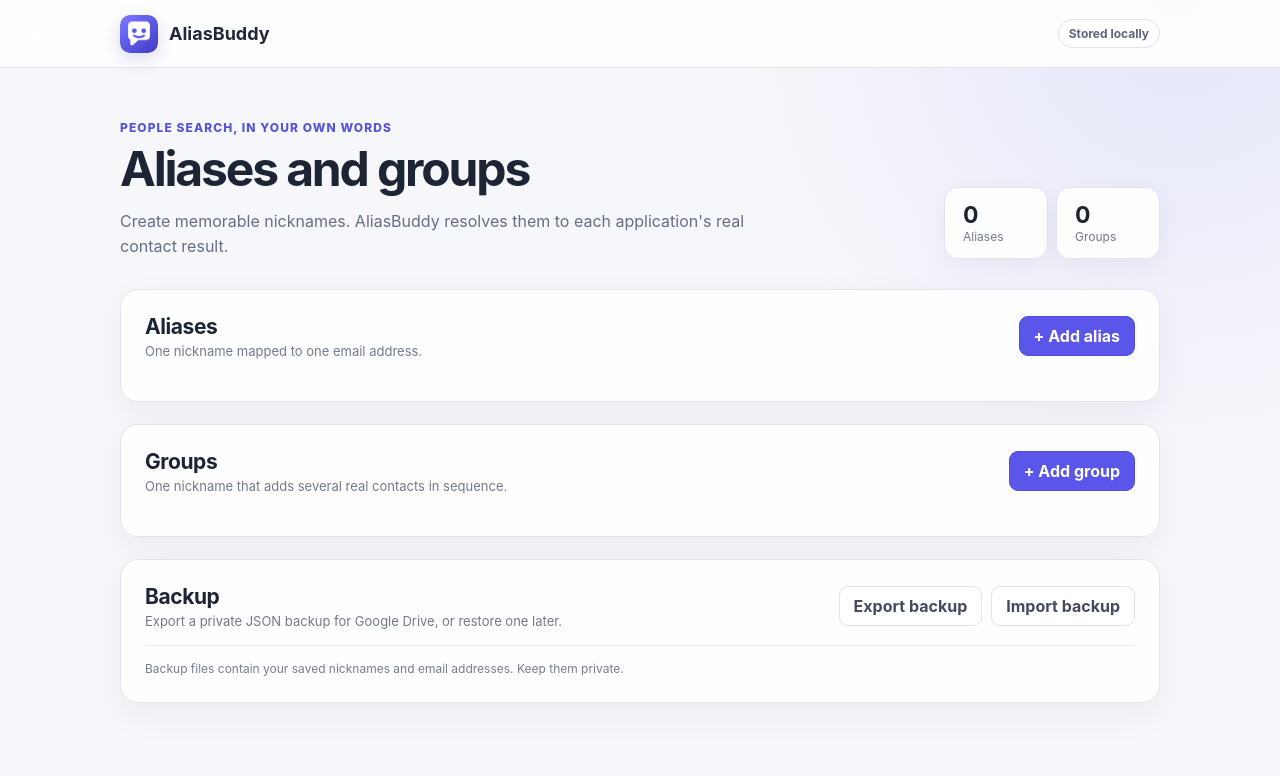
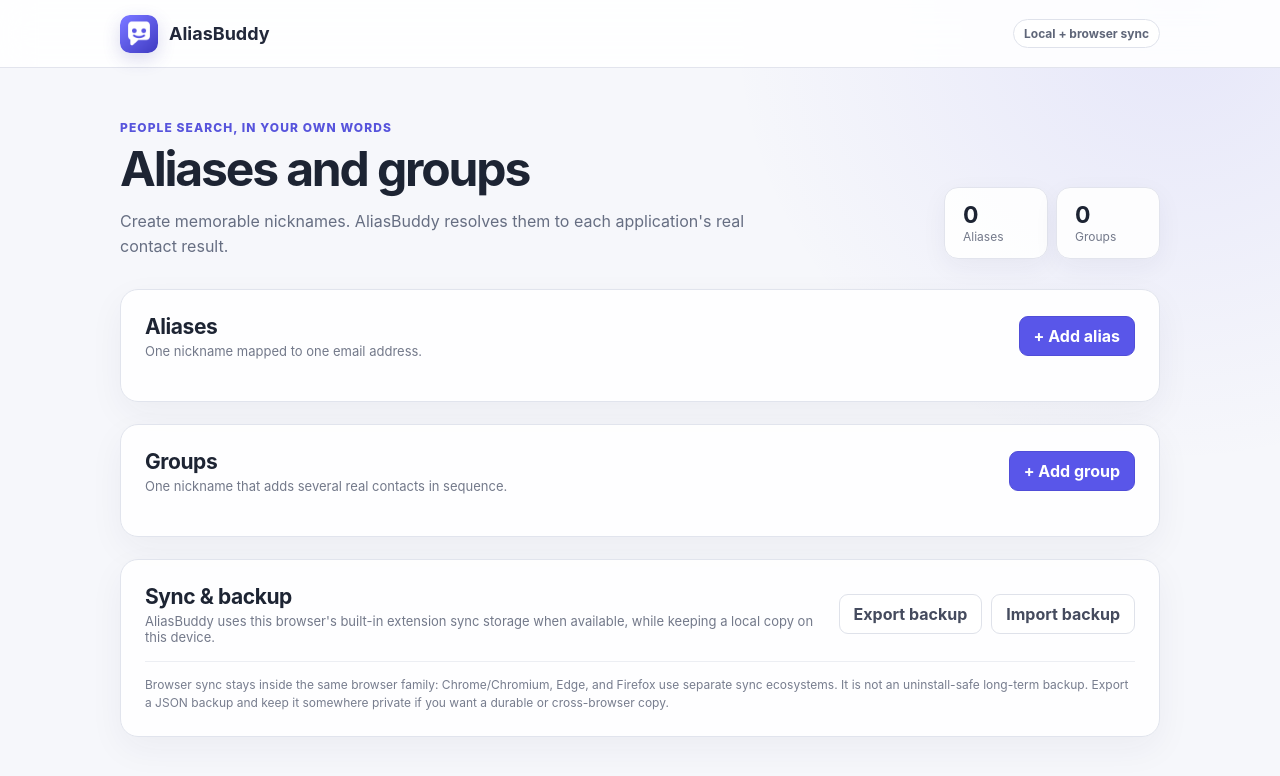
Before and after one commit to teranchristian/alias-buddy, a website with bundled scripts: page entrypoints/options/index.html in a window 1280 px wide. Built offline with nearby package versions, Linux system fonts and the light colour scheme; files whose address does not match are found by name.

Commit message:
Explain browser sync and durable backup in settings

```diff
--- a/entrypoints/options/index.html
+++ b/entrypoints/options/index.html
@@ -12,7 +12,7 @@
         <img src="/icon-48.png" width="38" height="38" alt="">
         <span>AliasBuddy</span>
       </a>
-      <span class="local-badge">Stored locally</span>
+      <span class="local-badge">Local + browser sync</span>
     </header>
 
     <main id="top" class="page-shell">
@@ -65,8 +65,10 @@
       <section class="collection" aria-labelledby="backup-heading">
         <div class="section-heading section-heading--backup">
           <div>
-            <h2 id="backup-heading">Backup</h2>
-            <p>Export a private JSON backup for Google Drive, or restore one later.</p>
+            <h2 id="backup-heading">Sync &amp; backup</h2>
+            <p>
+              AliasBuddy uses this browser's built-in extension sync storage when available, while keeping a local copy on this device.
+            </p>
           </div>
           <div class="backup-actions">
             <button id="export-backup" class="button button--secondary" type="button">Export backup</button>
@@ -75,7 +77,7 @@
           </div>
         </div>
         <p class="backup-note">
-          Backup files contain your saved nicknames and email addresses. Keep them private.
+          Browser sync stays inside the same browser family: Chrome/Chromium, Edge, and Firefox use separate sync ecosystems. It is not an uninstall-safe long-term backup. Export a JSON backup and keep it somewhere private if you want a durable or cross-browser copy.
         </p>
       </section>
     </main>
```
